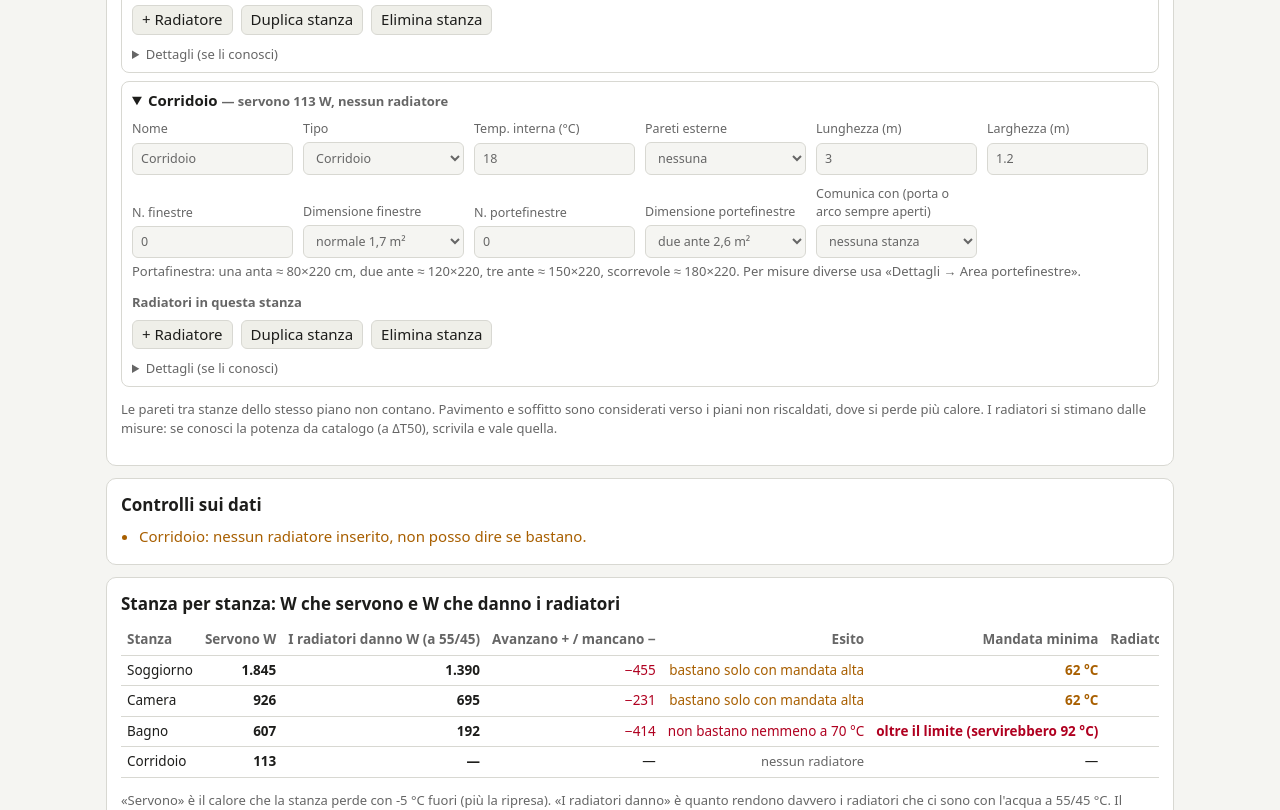
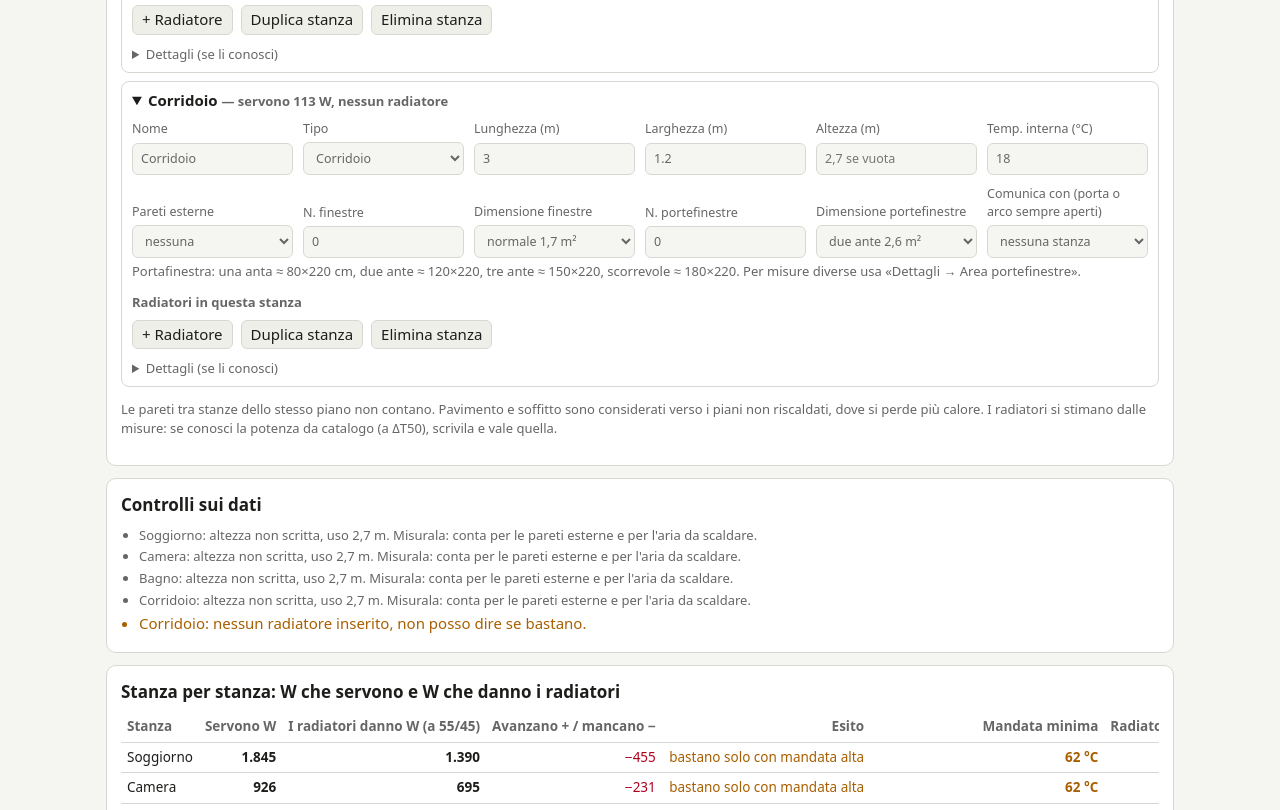
Before and after one commit to busonsimone-code/riscaldamento-calcolo, a plain HTML site: page index.html in a window 1280 px wide. Shown: the part 2373-3183 px from the top of the page. Drawn offline with Linux system fonts and the light colour scheme.

Commit message:
Altezza della stanza tra i dati principali, accanto a lunghezza e larghezza; avviso se manca
Co-Authored-By: Claude Opus 5.5 <noreply@anthropic.com>

```diff
--- a/index.html
+++ b/index.html
@@ -413,6 +413,7 @@ function checks(S,R){
     if(wallLen(r)*c.H<c.win-0.01&&c.win>0)out.push({cls:'warn',txt:`${nm}: le finestre (${r1(c.win)} m²) sono più grandi delle pareti esterne (${r1(wallLen(r)*c.H)} m²).`});
     if(c.Ti<15||c.Ti>26)out.push({cls:'warn',txt:`${nm}: temperatura interna ${c.Ti} °C insolita.`});
     if(c.H<2.2||c.H>4)out.push({cls:'warn',txt:`${nm}: altezza ${r1(c.H)} m insolita.`});
+    if(!(num(r.H)>0))out.push({cls:'note',txt:`${nm}: altezza non scritta, uso ${r1(c.H)} m. Misurala: conta per le pareti esterne e per l'aria da scaldare.`});
     const zn=R.zones.find(z=>(z.rooms||[z]).includes(x));
     if(c.have<=0&&!(zn&&zn.grouped&&zn.c.have>0))out.push({cls:'warn',txt:`${nm}: nessun radiatore inserito, non posso dire se bastano.`});
     for(const a of (r.rads||[])){if(a.tipo==='altro'&&!(num(a.w)>0))out.push({cls:'warn',txt:`${nm}: un radiatore «altro» senza potenza non conta.`});
@@ -489,7 +490,7 @@ normalize();
 const save=()=>{try{localStorage.setItem(KEY,JSON.stringify(S))}catch(e){}};
 
 /* ---------- editor ---------- */
-const G_FIELDS=[['H','Altezza interna (m)',0.05],['TuBelow','Temp. piano sotto non riscaldato (°C)',1],['TuAbove','Temp. piano sopra non riscaldato (°C)',1],['TuSide','Temp. vani laterali non riscaldati (°C)',1],['tb','Ponti termici (%)',1],['rip','Maggiorazione ripresa (%)',1],['marg','Margine distribuzione/caldaia (%)',1],['expo','Esponente radiatori n',0.05],['Tmax','Temp. max acqua (°C)',1],['Pi','Precarica vaso (bar)',0.1],['Psv','Taratura valvola sicurezza (bar)',0.5],['Vkw','Acqua impianto (L per kW)',1],['Vover','Volume impianto, se noto (L)',1],['Lcirc','Lunghezza circuito più lungo A+R (m)',1],['calTe','Taratura: esterna di un giorno reale (°C)',1],['calTf','Taratura: mandata che bastava (°C)',1],['calTr','Taratura: ritorno di quel giorno (°C)',1]];
+const G_FIELDS=[['H','Altezza delle stanze senza altezza scritta (m)',0.05],['TuBelow','Temp. piano sotto non riscaldato (°C)',1],['TuAbove','Temp. piano sopra non riscaldato (°C)',1],['TuSide','Temp. vani laterali non riscaldati (°C)',1],['tb','Ponti termici (%)',1],['rip','Maggiorazione ripresa (%)',1],['marg','Margine distribuzione/caldaia (%)',1],['expo','Esponente radiatori n',0.05],['Tmax','Temp. max acqua (°C)',1],['Pi','Precarica vaso (bar)',0.1],['Psv','Taratura valvola sicurezza (bar)',0.5],['Vkw','Acqua impianto (L per kW)',1],['Vover','Volume impianto, se noto (L)',1],['Lcirc','Lunghezza circuito più lungo A+R (m)',1],['calTe','Taratura: esterna di un giorno reale (°C)',1],['calTf','Taratura: mandata che bastava (°C)',1],['calTr','Taratura: ritorno di quel giorno (°C)',1]];
 const optsS=(list,val)=>list.map(([v,t])=>`<option value="${v}"${String(v)===String(val)?' selected':''}>${t}</option>`).join('');
 const fld=(label,key,val,step,attr='data-k')=>`<label>${label}<input type="number" step="${step||'any'}" ${attr}="${key}" value="${val??''}"></label>`;
 function renderG(){
@@ -520,9 +521,10 @@ function roomHTML(r){
   <div class="grid" style="margin-top:8px">
    <label>Nome<input type="text" data-k="name" value="${r.name}"></label>
    <label>Tipo<select data-k="tipo">${tipi.map(t=>`<option${t===r.tipo?' selected':''}>${t}</option>`).join('')}</select></label>
+   ${fld('Lunghezza (m)','L',r.L,0.05)}${fld('Larghezza (m)','W',r.W,0.05)}
+   <label>Altezza (m)<input type="number" step="0.05" data-k="H" value="${r.H??''}" placeholder="${String(num(S.g.H,2.7)).replace('.',',')} se vuota"></label>
    ${fld('Temp. interna (°C)','Ti',r.Ti,1)}
-   <label>Pareti esterne<select data-k="ext">${optsS([['0','nessuna'],['1L','una (lato lungo)'],['1S','una (lato corto)'],['2','due (angolo)'],['3','tre']],r.ext)}</select></label>
-   ${fld('Lunghezza (m)','L',r.L,0.05)}${fld('Larghezza (m)','W',r.W,0.05)}
+   <label class="wide">Pareti esterne<select data-k="ext">${optsS([['0','nessuna'],['1L','una (lato lungo)'],['1S','una (lato corto)'],['2','due (angolo)'],['3','tre']],r.ext)}</select></label>
    ${fld('N. finestre','nWin',r.nWin,1)}
    <label>Dimensione finestre<select data-k="winSize">${optsS([[0.6,'piccola 0,6 m²'],[1.2,'media 1,2 m²'],[1.7,'normale 1,7 m²'],[2.5,'grande 2,5 m²'],[3.0,'molto grande 3 m²']],r.winSize)}</select></label>
    ${fld('N. portefinestre','nPF',r.nPF,1)}
@@ -534,13 +536,13 @@ function roomHTML(r){
   ${r.rads.map(radHTML).join('')}
   <div class="row" style="margin-top:8px"><button class="x" data-addrad="${r.id}">+ Radiatore</button><button class="x" data-dup="${r.id}">Duplica stanza</button><button class="x" data-del="${r.id}">Elimina stanza</button></div>
   <details class="adv"><summary>Dettagli (se li conosci)</summary><div class="grid" style="margin-top:8px">
-   ${fld('Altezza (m)','H',r.H,0.05)}${fld('Ricambi aria (1/h)','ach',r.ach,0.1)}
+   ${fld('Ricambi aria (1/h)','ach',r.ach,0.1)}${fld('U parete esterna','wallU',r.wallU,0.05)}
    ${fld('Area finestre (m²)','winArea',r.winArea,0.1)}${fld('U finestre','winU',r.winU,0.05)}
    ${fld('Area portefinestre (m²)','pfArea',r.pfArea,0.1)}${fld('U portefinestre','pfU',r.pfU,0.05)}
    <label>Pavimento verso<select data-k="floorTo">${optsS([['unh','piano sotto freddo'],['ground','terreno'],['heated','locale riscaldato']],r.floorTo)}</select></label>${fld('U pavimento','floorU',r.floorU,0.05)}
    <label>Soffitto verso<select data-k="ceilTo">${optsS([['unh','piano sopra freddo'],['out','tetto / esterno'],['heated','locale riscaldato']],r.ceilTo)}</select></label>${fld('U soffitto','ceilU',r.ceilU,0.05)}
-   ${fld('U parete esterna','wallU',r.wallU,0.05)}${fld('Pareti verso vani freddi (m²)','otherArea',r.otherArea,0.1)}
-  </div><p class="note" style="margin:6px 0 0">Lascia vuoto quello che non sai: vale il valore automatico (altezza generale, U dall'epoca della casa, U portefinestre come le finestre).</p></details></details>`}
+   ${fld('Pareti verso vani freddi (m²)','otherArea',r.otherArea,0.1)}
+  </div><p class="note" style="margin:6px 0 0">Lascia vuoto quello che non sai: vale il valore automatico (U dall'epoca della casa, U portefinestre come le finestre).</p></details></details>`}
 // stanze comunicanti: il legame vale nei due sensi (se l'altra stanza non ne ha già uno)
 function setComm(r,v){
   const old=S.rooms.find(x=>x.id==r.comm);if(old&&old.comm==r.id)old.comm='';
```
